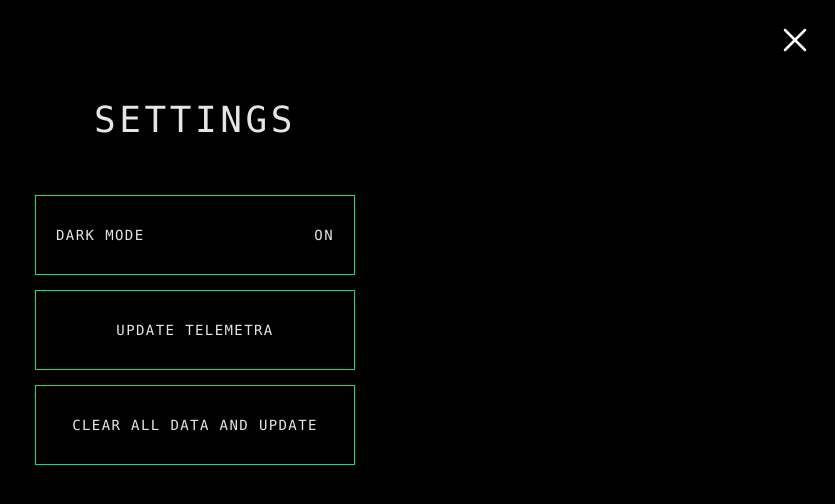
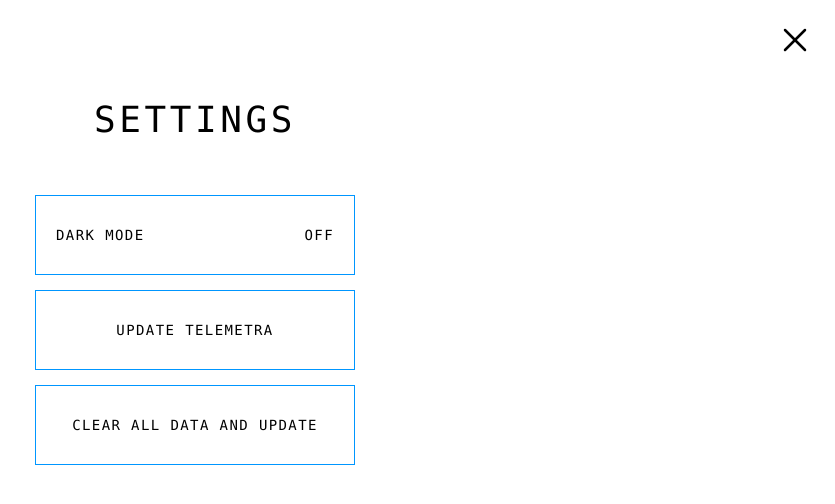
Before and after one commit to nicolacanzonieri/telemetra, a React (Vite) app: page / in a window 1280 px wide. Both pictures are taken after a click on the button 1240 px from the left and 40 px from the top of the page. Shown: the top 504 px of the page, without its empty margins (445-1280 px from the left). Built offline with nearby package versions, Linux system fonts and the light colour scheme.

Commit message:
Implement theme toggle functionality and update styles for consistency across components

```diff
--- a/index.html
+++ b/index.html
@@ -1,5 +1,5 @@
 <!doctype html>
-<html lang="en">
+<html lang="en" data-theme="">
   <head>
     <meta charset="UTF-8" />
     <link rel="icon" type="image/svg+xml" href="/vite.svg" />
--- /dev/null
+++ b/src/hooks/useTheme.tsx
@@ -0,0 +1,13 @@
+import { useState, useEffect } from 'react';
+
+export function useTheme() {
+    const [theme, setTheme] = useState(document.documentElement.getAttribute('data-theme') || 'light');
+
+    const toggleTheme = () => {
+        const newTheme = theme === 'light' ? 'dark' : 'light';
+        setTheme(newTheme);
+        document.documentElement.setAttribute('data-theme', newTheme);
+    };
+
+    return { theme, toggleTheme };
+}
--- a/src/index.css
+++ b/src/index.css
@@ -2,26 +2,26 @@
 
 @theme {
   /* ===== COLORS ===== */
-  --color-bg-1-dark: #000000;
+  --color-bg-1: var(--bg-1);
 
-  --color-border-1-dark: #08DD82;
+  --color-border-1: var(--border-1);
 
-  --color-text-1-dark: #E5E5E5;
-  --color-text-2-dark: #08DD82;
+  --color-text-1: var(--text-1);
+  --color-text-2: var(--text-2);
 
-  --color-icon-1-dark: #FFFFFF;
+  --color-icon-1: var(--icon-1);
 
   /* COLORS -> HOVER */
-  --color-bg-hover-1-dark: #444444;
+  --color-bg-hover-1: var(--bg-hover-1);
 
-  --color-border-hover-1-dark: #FFFFFF;
+  --color-border-hover-1: var(--border-hover-1);
 
   /* COLORS -> ACTIVE */
-  --color-bg-active-1-dark: #606060;
+  --color-bg-active-1: var(--bg-active-1);
 
-  --color-border-active-1-dark: #FFFFFF;
+  --color-border-active-1: var(--border-active-1);
 
-  --color-icon-active-1-dark: #A1A1A1;
+  --color-icon-active-1: var(--icon-active-1);
 
   /* ===== DIMENSIONS ===== */
   --spacing-header-h: 80px;
@@ -39,5 +39,50 @@
 
 :root {
   padding: 0px; margin: 0px;
-  background-color: var(--color-bg-1-dark);
+  background-color: var(--bg-1);
+
+  /* ===== COLORS ===== */
+  --bg-1: #FFFFFF;
+
+  --border-1: #0096FF;
+
+  --text-1: #000000;
+  --text-2: #0096FF;
+
+  --icon-1: #000000;
+
+  /* COLORS -> HOVER */
+  --bg-hover-1: #444444;
+
+  --border-hover-1: #FFFFFF;
+
+  /* COLORS -> ACTIVE */
+  --bg-active-1: #606060;
+
+  --border-active-1: #FFFFFF;
+
+  --icon-active-1: #A1A1A1;
 }
+
+[data-theme='dark'] {
+  --bg-1: #000000;
+
+  --border-1: #08DD82;
+
+  --text-1: #E5E5E5;
+  --text-2: #08DD82;
+
+  --icon-1: #FFFFFF;
+
+  /* COLORS -> HOVER */
+  --bg-hover-1: #444444;
+
+  --border-hover-1: #FFFFFF;
+
+  /* COLORS -> ACTIVE */
+  --bg-active-1: #606060;
+
+  --border-active-1: #FFFFFF;
+
+  --icon-active-1: #A1A1A1;
+}
--- a/src/pages/SettingsPage.tsx
+++ b/src/pages/SettingsPage.tsx
@@ -1,3 +1,4 @@
+import { useTheme } from "../hooks/useTheme";
 import HeaderButton from "../components/HeaderButton";
 
 interface SettingsPageProps {
@@ -7,21 +8,23 @@ interface SettingsPageProps {
 interface SettingsButtonProps {
     type: 'action' | 'toggle';
     label: string;
+    value?: string;
+    onClick?: () => void;
 }
 
-function SettingsButton({type, label}: SettingsButtonProps) {
+function SettingsButton({type, label, value, onClick}: SettingsButtonProps) {
     return (
         <>
             {type == 'action' && (
-                <div className="w-80 h-20 flex flex-row items-center justify-center p-p-md border border-border-1-dark hover:bg-bg-hover-1-dark active:border-border-hover-1-dark active:bg-bg-active-1-dark">
-                    <span className="text-sm font-mono tracking-widest uppercase text-neutral-200">{label}</span>
+                <div onClick={onClick} className="w-80 h-20 flex flex-row items-center justify-center p-p-md border border-border-1 hover:bg-bg-hover-1 active:border-border-hover-1 active:bg-bg-active-1">
+                    <span className="text-sm font-mono tracking-widest uppercase text-text-1">{label}</span>
                 </div>
             )}
 
             {type == 'toggle' && (
-                <div className="w-80 h-20 flex flex-row items-center place-content-between p-p-md border border-border-1-dark hover:bg-bg-hover-1-dark active:border-border-active-1-dark active:bg-bg-active-1-dark">
-                    <span className="text-sm font-mono tracking-widest uppercase text-neutral-200">{label}</span>
-                    <span className="text-sm font-mono tracking-widest uppercase text-neutral-200">ON</span>
+                <div onClick={onClick} className="w-80 h-20 flex flex-row items-center place-content-between p-p-md border border-border-1 hover:bg-bg-hover-1 active:border-border-active-1 active:bg-bg-active-1">
+                    <span className="text-sm font-mono tracking-widest uppercase text-text-1">{label}</span>
+                    <span className="text-sm font-mono tracking-widest uppercase text-text-1">{value || 'OFF'}</span>
                 </div>
             )}
         </>
@@ -29,18 +32,20 @@ function SettingsButton({type, label}: SettingsButtonProps) {
 }
 
 export default function SettingsPage({onCloseSettings}: SettingsPageProps) {
+    const { theme, toggleTheme } = useTheme();
+
     return(
-        <div className='w-screen h-screen absolute flex flex-col z-10 bg-black'>
+        <div className='w-screen h-screen absolute flex flex-col z-10 bg-bg-1'>
             <div className='h-header-h flex flex-row items-center justify-end'>
                 <HeaderButton onClick={onCloseSettings}>
-                    <svg xmlns="http://www.w3.org/2000/svg" width="40" height="40" viewBox="0 0 24 24" fill="none" stroke="currentColor" strokeWidth="1.5" strokeLinecap="round" strokeLinejoin="round" className="w-icon-lg h-icon-lg lucide lucide-x-icon lucide-x text-icon-1-dark active:text-icon-active-1-dark"><path d="M18 6 6 18"/><path d="m6 6 12 12"/></svg>
+                    <svg xmlns="http://www.w3.org/2000/svg" width="40" height="40" viewBox="0 0 24 24" fill="none" stroke="currentColor" strokeWidth="1.5" strokeLinecap="round" strokeLinejoin="round" className="w-icon-lg h-icon-lg lucide lucide-x-icon lucide-x text-icon-1 active:text-icon-active-1"><path d="M18 6 6 18"/><path d="m6 6 12 12"/></svg>
                 </HeaderButton>
             </div>
 
-            <div className='flex flex-col flex-1 items-center justify-start p-p-md gap-gap-md bg-bg-1-dark'>
-                <span className="mb-10 text-text-1-dark text-4xl font-mono tracking-widest uppercase">Settings</span>
+            <div className='flex flex-col flex-1 items-center justify-start p-p-md gap-gap-md bg-bg-1'>
+                <span className="mb-10 text-text-1 text-4xl font-mono tracking-widest uppercase">Settings</span>
 
-                <SettingsButton type="toggle" label={"Dark mode"}/>
+                <SettingsButton type="toggle" label={"Dark mode"} value={theme === 'dark' ? 'ON' : 'OFF'} onClick={toggleTheme}/>
                 <SettingsButton type="action" label={"Update Telemetra"}/>
                 <SettingsButton type="action" label={"Clear all data and update"}/>
             </div>
--- a/src/pages/StartMenuPage.tsx
+++ b/src/pages/StartMenuPage.tsx
@@ -12,7 +12,7 @@ interface MenuButtonProps {
 
 function MenuButton({label, onClick}: MenuButtonProps) {
     return(
-        <button onClick={onClick} className='w-80 h-20 flex flex-row items-center justify-center bg-[rgb(0, 0, 0)] border border-border-1-dark text-md font-mono tracking-widest uppercase text-text-1-dark hover:bg-bg-hover-1-dark active:border-white active:bg-bg-active-1-dark'>
+        <button onClick={onClick} className='w-80 h-20 flex flex-row items-center justify-center bg-[rgb(0, 0, 0)] border border-border-1 text-md font-mono tracking-widest uppercase text-text-1 hover:bg-bg-hover-1 active:border-white active:bg-bg-active-1'>
             {label}
         </button>
     );
@@ -31,14 +31,14 @@ export default function StartMenuPage({ onOpenSettings }: StartMenuPageProps) {
 
     return(
         <div className='w-screen h-screen absolute flex flex-col z-0'>
-            <div className='h-header-h flex flex-row items-center justify-end bg-bg-1-dark'>
+            <div className='h-header-h flex flex-row items-center justify-end bg-bg-1'>
                 <HeaderButton onClick={onOpenSettings}>
-                    <svg xmlns="http://www.w3.org/2000/svg" width="40" height="40" viewBox="0 0 24 24" fill="none" stroke="currentColor" strokeWidth="1.5" strokeLinecap="round" strokeLinejoin="round" className="w-icon-lg h-icon-lg lucide lucide-cog-icon lucide-cog text-icon-1-dark active:text-icon-active-1-dark"><path d="M11 10.27 7 3.34"/><path d="m11 13.73-4 6.93"/><path d="M12 22v-2"/><path d="M12 2v2"/><path d="M14 12h8"/><path d="m17 20.66-1-1.73"/><path d="m17 3.34-1 1.73"/><path d="M2 12h2"/><path d="m20.66 17-1.73-1"/><path d="m20.66 7-1.73 1"/><path d="m3.34 17 1.73-1"/><path d="m3.34 7 1.73 1"/><circle cx="12" cy="12" r="2"/><circle cx="12" cy="12" r="8"/></svg>
+                    <svg xmlns="http://www.w3.org/2000/svg" width="40" height="40" viewBox="0 0 24 24" fill="none" stroke="currentColor" strokeWidth="1.5" strokeLinecap="round" strokeLinejoin="round" className="w-icon-lg h-icon-lg lucide lucide-cog-icon lucide-cog text-icon-1 active:text-icon-active-1"><path d="M11 10.27 7 3.34"/><path d="m11 13.73-4 6.93"/><path d="M12 22v-2"/><path d="M12 2v2"/><path d="M14 12h8"/><path d="m17 20.66-1-1.73"/><path d="m17 3.34-1 1.73"/><path d="M2 12h2"/><path d="m20.66 17-1.73-1"/><path d="m20.66 7-1.73 1"/><path d="m3.34 17 1.73-1"/><path d="m3.34 7 1.73 1"/><circle cx="12" cy="12" r="2"/><circle cx="12" cy="12" r="8"/></svg>
                 </HeaderButton>
             </div>
-            <div className='flex flex-col flex-1 items-center justify-center gap-gap-md bg-bg-1-dark'>
-                <span className='text-text-1-dark text-5xl font-bold font-mono tracking-widest uppercase'>TELEMETRA</span>
-                <span className='mb-20 text-sm font-mono tracking-widest uppercase text-text-2-dark'>Telemetry for racing enthusiasts</span>
+            <div className='flex flex-col flex-1 items-center justify-center gap-gap-md bg-bg-1'>
+                <span className='text-text-1 text-5xl font-bold font-mono tracking-widest uppercase'>TELEMETRA</span>
+                <span className='mb-20 text-sm font-mono tracking-widest uppercase text-text-2'>Telemetry for racing enthusiasts</span>
 
                 <MenuButton label="Start session" onClick={handleStartSession}/>
                 <MenuButton label="View sessions data"/>
```
